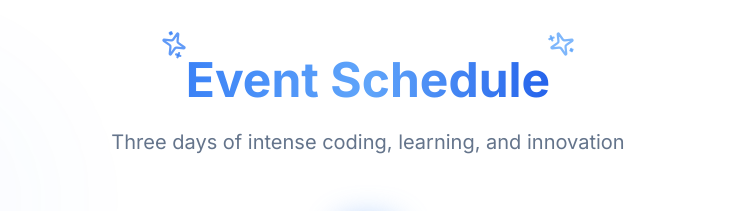
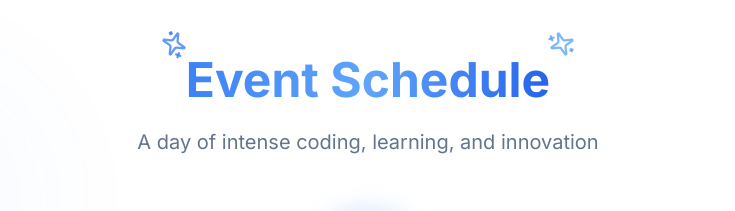
Before and after one commit to SAP-Inside-Track-Bengaluru/SIT-BLR-Vibeathon, a React (Vite) app: page / in a window 1280 px wide. Shown: the part 3580-3791 px from the top of the page, without its empty margins (272-1007 px from the left). Built offline with nearby package versions, Linux system fonts and the light colour scheme; the HTML template or start-up script is replaced by a standard one.

Commit message:
Minor change

```diff
--- a/src/components/ScheduleSection.tsx
+++ b/src/components/ScheduleSection.tsx
@@ -137,7 +137,7 @@ const ScheduleSection = () => {
 						transition={{ delay: 0.2 }}
 						className="text-xl text-muted-foreground max-w-2xl mx-auto"
 					>
-						Three days of intense coding, learning, and innovation
+						A day of intense coding, learning, and innovation
 					</motion.p>
 				</div>
 
```
Also changed, not shown: 2 other files (tests, documents, lock files or other folders).
